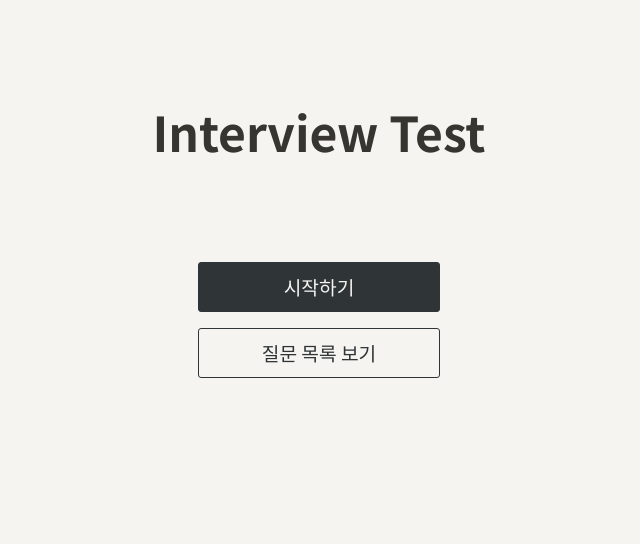
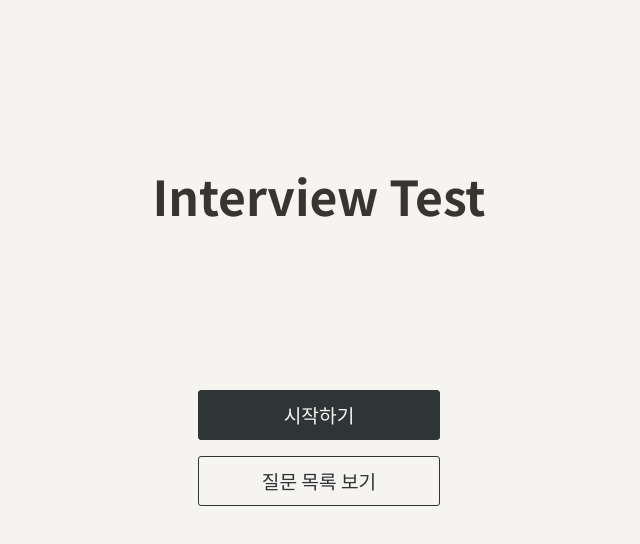
Before and after one commit to seongjaee/interview-test, a React (Create React App) app in the folder frontend/: page / in a window 1280 px wide. Shown: the top 544 px of the page, without its empty margins (321-961 px from the left). Built offline with nearby package versions, Linux system fonts and the light colour scheme.

Commit message:
Style: 메인 페이지 스타일 수정

```diff
--- a/frontend/src/components/page/MainPage.tsx
+++ b/frontend/src/components/page/MainPage.tsx
@@ -5,7 +5,7 @@ import { useNavigate } from "react-router-dom";
 import NavBar from "components/ui/NavBar";
 
 const PageContainer = styled.div`
-  margin: 6rem 5rem;
+  margin: 10rem 5rem;
 `;
 
 const ButtonContainer = styled.div`
@@ -14,7 +14,7 @@ const ButtonContainer = styled.div`
   align-items: center;
   flex-direction: column;
   gap: 1rem;
-  margin-top: 6rem;
+  margin-top: 10rem;
 `;
 
 const Title = styled.h1`
```
